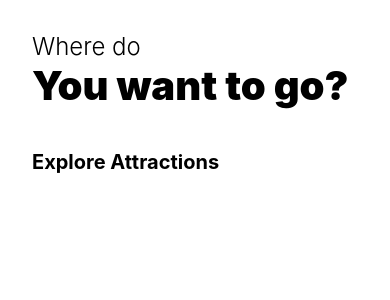
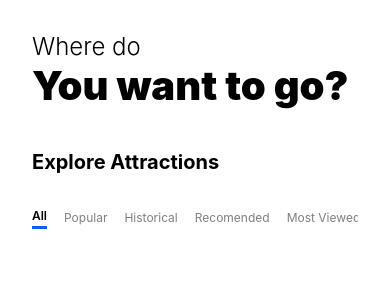
Before and after one commit to Ceci007/mobile-travelapp, a React Native app: screen / in a window 390 px wide. Shown: the top 300 px of the page. Built offline with nearby package versions, Linux system fonts and the light colour scheme.

Commit message:
Added category flatlist

```diff
--- /dev/null
+++ b/src/components/Categories.js
@@ -0,0 +1,58 @@
+import React from 'react';
+import {FlatList, View} from 'react-native';
+import styled from 'styled-components/native';
+import GradientText from './GradientText';
+import colors from '../utils/colors';
+
+const Categories = ({categories, selectedCategory}) => {
+  const renderItem = ({item}) => {
+    return (
+      <Wrapper>
+        <Text
+          style={
+            selectedCategory === item
+              ? {
+                  fontWeight: 600,
+                  color: '#000',
+                }
+              : {}
+          }>
+          {item}
+        </Text>
+        {selectedCategory === item && <BottomActive />}
+      </Wrapper>
+    );
+  };
+  return (
+    <FlatList
+      horizontal={true}
+      showsHorizontalScrollIndicator={false}
+      data={categories}
+      renderItem={renderItem}
+    />
+  );
+};
+
+export default React.memo(Categories);
+
+const Wrapper = styled.View`
+  align-items: center;
+  justify-content: center;
+  margin-right: 17px;
+  padding-top: 16px;
+  padding-bottom: 16px;
+`;
+
+const Text = styled.Text`
+  font-size: 12px;
+  font-weight: 400;
+  color: rgba(0, 0, 0, 0.5);
+  text-align: center;
+  padding-bottom: 3px;
+`;
+
+const BottomActive = styled.View`
+  width: 100%;
+  height: 3px;
+  background: #045ffe;
+`;
--- a/src/components/Title.js
+++ b/src/components/Title.js
@@ -31,5 +31,5 @@ const Text = styled.Text`
   font-size: 20px;
   font-weight: 700;
   margin-top: 40px;
-  margin-bottom: 34px;
+  margin-bottom: 18px;
 `;
--- a/src/screens/HomeScreen.js
+++ b/src/screens/HomeScreen.js
@@ -1,6 +1,7 @@
 import React from 'react';
 // import {Text} from 'react-native';
 import styled from 'styled-components/native';
+import Categories from '../components/Categories';
 import Title from '../components/Title';
 
 const HomeScreen = () => {
@@ -8,6 +9,17 @@ const HomeScreen = () => {
     <Container>
       <Wrapper>
         <Title subtitle="Where do" title="You want to go?" />
+        <Categories
+          selectedCategory="All"
+          categories={[
+            'All',
+            'Popular',
+            'Historical',
+            'Recomended',
+            'Most Viewed',
+            'Most Visited',
+          ]}
+        />
       </Wrapper>
     </Container>
   );
```
